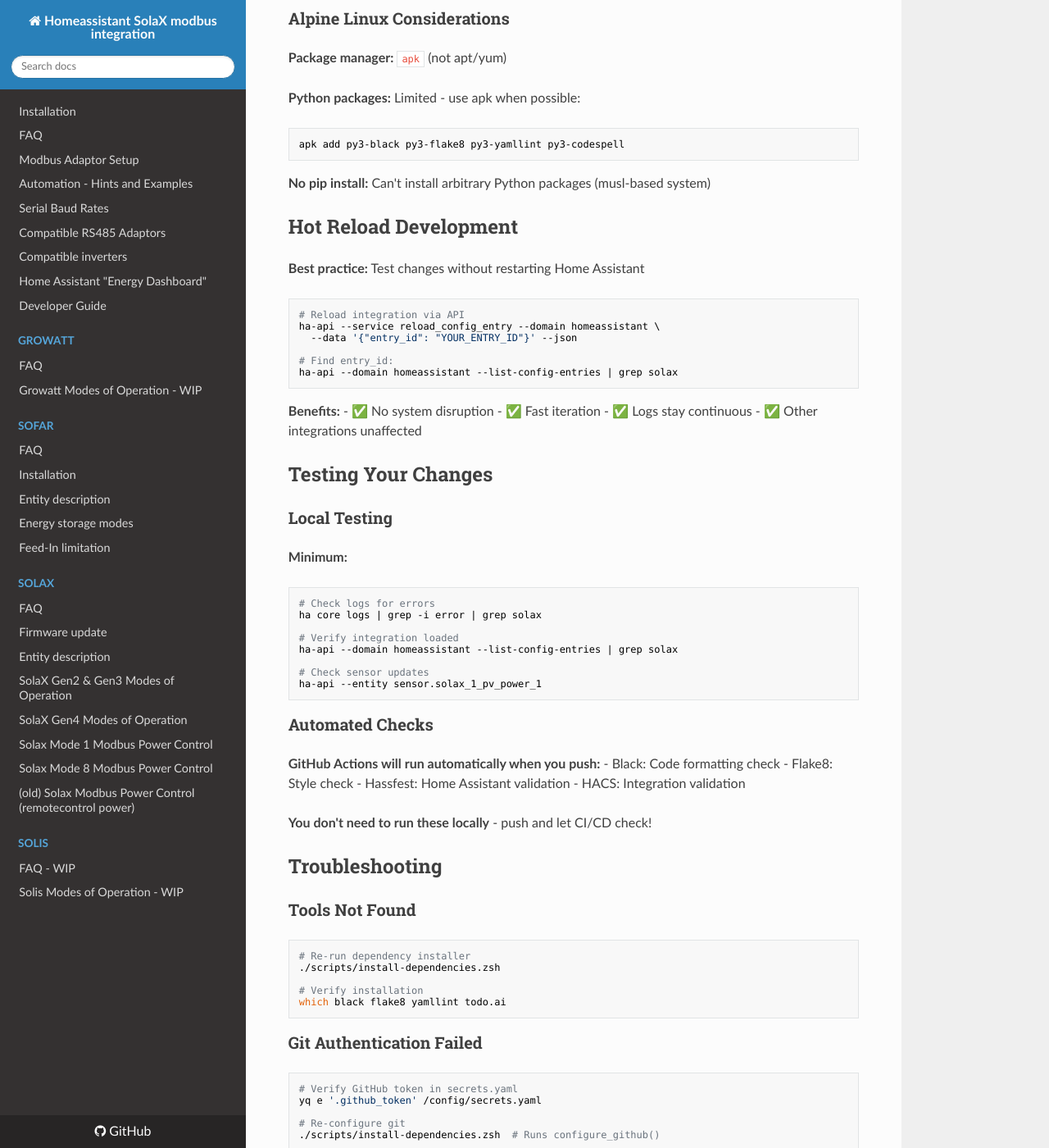
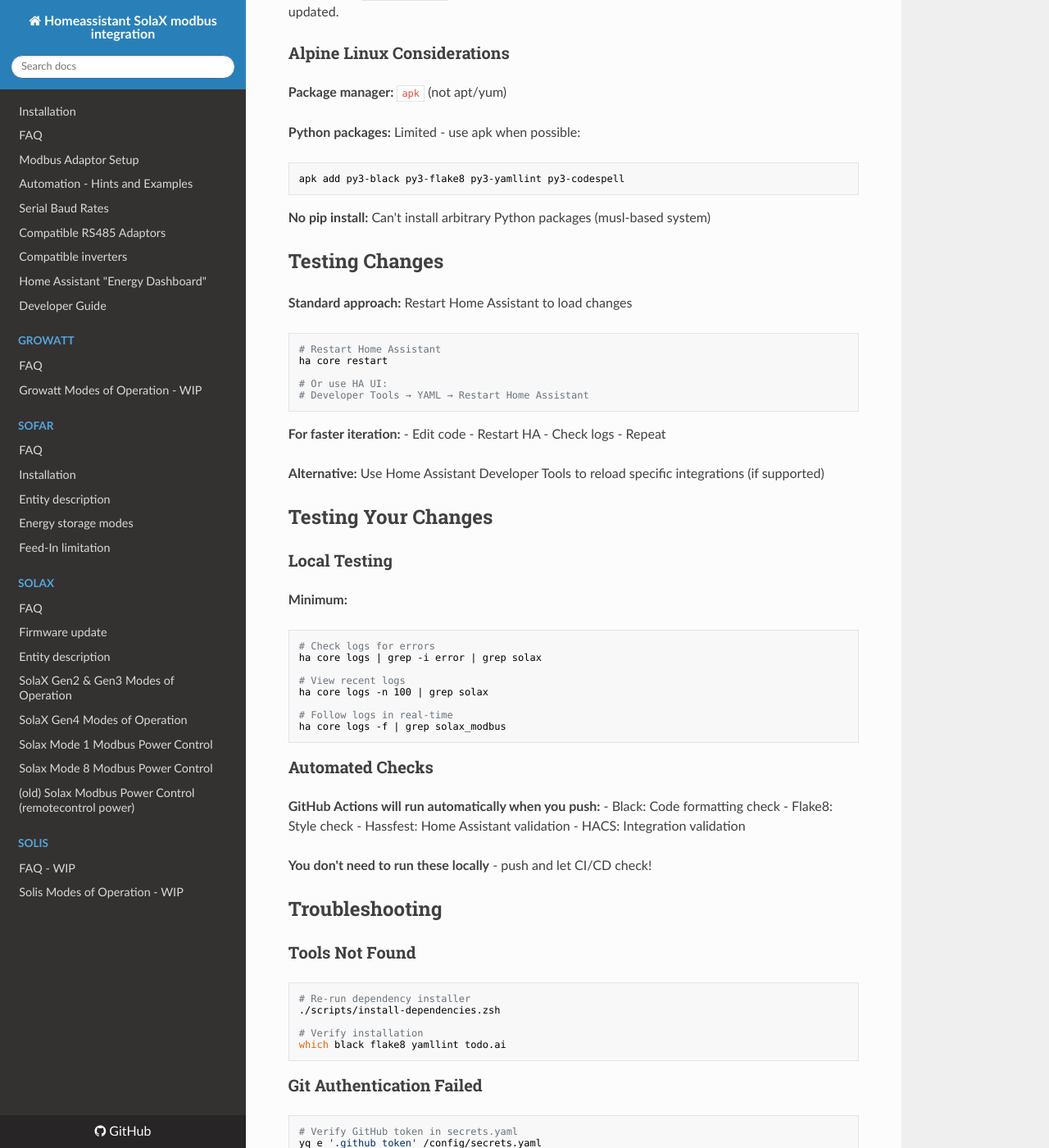
Before and after one commit to wills106/homeassistant-solax-modbus, an MkDocs documentation site: the page built from docs/developer/development-setup.md, in a window 1280 px wide and 1400 px high, scrolled down 3895 px. Shown: the whole window at 82% size. Built offline with MkDocs 1.6.1, drawn with Linux system fonts in a browser that asks for light colours; nearby versions of some CDN libraries; some of the changed text lies outside the part shown.

Commit message:
Remove private ha-api references, clarify todo.ai as optional
Removed references to ha-api (private tool):
- Replaced with standard 'ha' CLI commands
- Use HA UI for integration status
- Standard Home Assistant commands only

Clarified todo.ai as optional:
- Labeled as personal preference of @fxstein
- Not required for development
- Optional workflow tool

Changes ensure documentation uses only publicly available tools
that all contributors can access.

````diff
--- a/docs/developer/development-setup.md
+++ b/docs/developer/development-setup.md
@@ -94,10 +94,13 @@
 
 ### 4. Test Changes
 
-**Reload integration without restart:**
+**Reload integration:**
 ```bash
-# Using Home Assistant API
-ha-api --service reload_config_entry --domain homeassistant --data '{"entry_id": "ENTRY_ID"}' --json
+# Restart Home Assistant to load changes
+ha core restart
+
+# Or use Developer Tools in HA UI:
+# Settings → System → Restart
 ```
 
 **Check logs:**
@@ -206,24 +209,25 @@
 
 **No pip install:** Can't install arbitrary Python packages (musl-based system)
 
-## Hot Reload Development
+## Testing Changes
 
-**Best practice:** Test changes without restarting Home Assistant
+**Standard approach:** Restart Home Assistant to load changes
 
 ```bash
-# Reload integration via API
-ha-api --service reload_config_entry --domain homeassistant \
-  --data '{"entry_id": "YOUR_ENTRY_ID"}' --json
+# Restart Home Assistant
+ha core restart
 
-# Find entry_id:
-ha-api --domain homeassistant --list-config-entries | grep solax
+# Or use HA UI:
+# Developer Tools → YAML → Restart Home Assistant
 ```
 
-**Benefits:**
-- ✅ No system disruption
-- ✅ Fast iteration
-- ✅ Logs stay continuous
-- ✅ Other integrations unaffected
+**For faster iteration:**
+- Edit code
+- Restart HA
+- Check logs
+- Repeat
+
+**Alternative:** Use Home Assistant Developer Tools to reload specific integrations (if supported)
 
 ## Testing Your Changes
 
@@ -234,11 +238,11 @@
 # Check logs for errors
 ha core logs | grep -i error | grep solax
 
-# Verify integration loaded
-ha-api --domain homeassistant --list-config-entries | grep solax
+# View recent logs
+ha core logs -n 100 | grep solax
 
-# Check sensor updates
-ha-api --entity sensor.solax_1_pv_power_1
+# Follow logs in real-time
+ha core logs -f | grep solax_modbus
 ```
 
 ### Automated Checks
@@ -347,27 +351,17 @@
 git merge main
 ```
 
-### View Sensor Data
+### View Integration Status
 
 ```bash
-# List all solax entities
-ha-api --domain sensor --entities | grep solax
+# Check Home Assistant info
+ha info
 
-# Get sensor value
-ha-api --entity sensor.solax_1_pv_power
+# View core logs
+ha core logs -n 50
 
-# Watch sensor updates
-watch -n 5 'ha-api --entity sensor.solax_1_pv_power'
-```
-
-### Check Integration Status
-
-```bash
-# List config entries
-ha-api --domain homeassistant --list-config-entries
-
-# View integration info
-ha info | grep solax
+# Check integration loaded via HA UI:
+# Settings → Devices & Services → SolaX Modbus
 ```
 
 ## Best Practices
````
